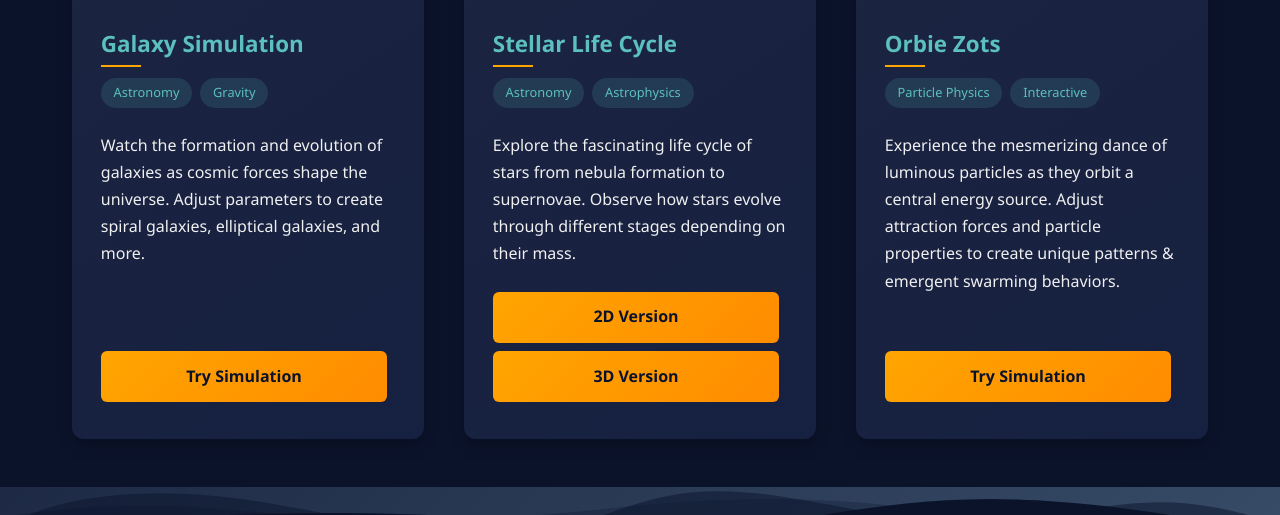
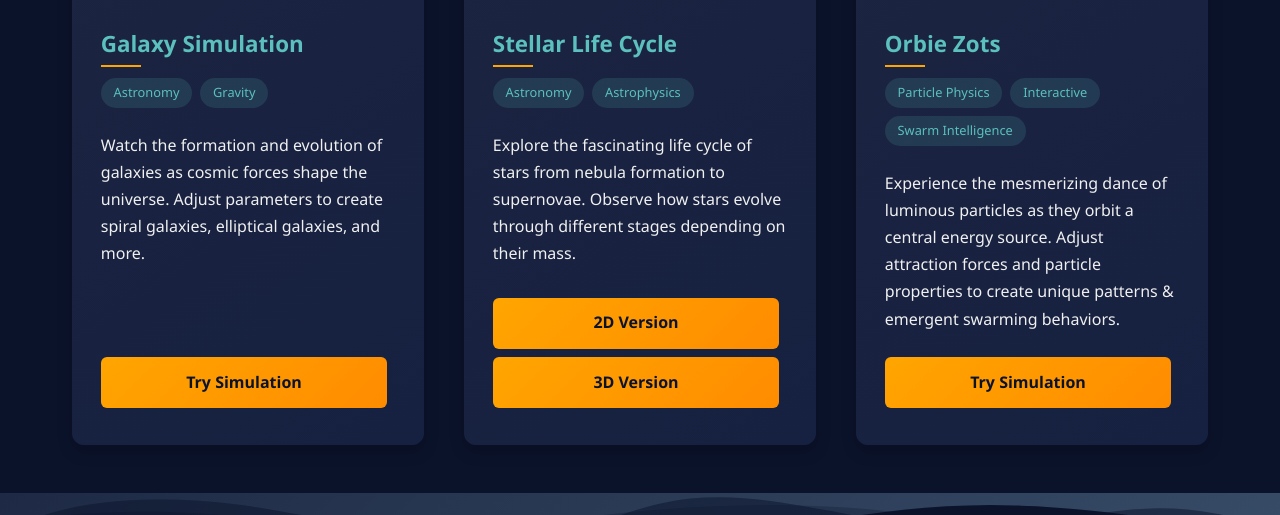
Before and after one commit to germa1y/interactive-simulations, a plain HTML site: page index.html in a window 1280 px wide. Shown: the part 2173-2688 px from the top of the page. Drawn offline with nearby package versions, Linux system fonts and the light colour scheme.

Commit message:
added swarm intelligence tag to orbie zots card

```diff
--- a/index.html
+++ b/index.html
@@ -747,6 +747,7 @@
                     <div class="card-tags">
                         <span class="tag">Particle Physics</span>
                         <span class="tag">Interactive</span>
+                        <span class="tag">Swarm Intelligence</span>
                     </div>
                     <p class="card-description">Experience the mesmerizing dance of luminous particles as they orbit a central energy source. Adjust attraction forces and particle properties to create unique patterns & emergent swarming behaviors.</p>
                     <a href="./orbie-zots/public/index.html" class="btn">Try Simulation</a>
```
